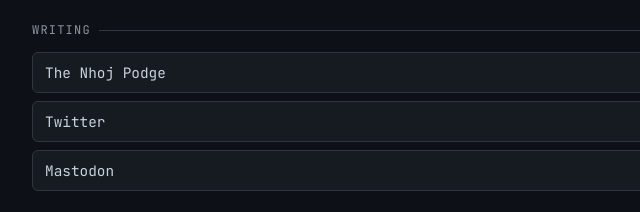
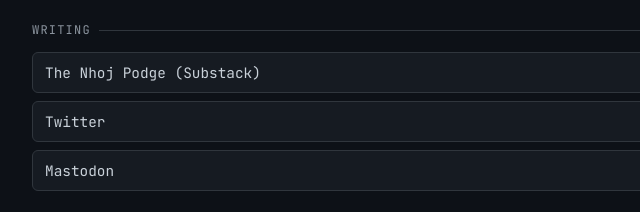
Before and after one commit to johnmarkos/nhoj.com, a plain HTML site: page index.html in a window 1280 px wide. Shown: the part 439-651 px from the top of the page, 258-898 px from the left. Drawn offline with Linux system fonts and the light colour scheme.

Commit message:
Add "(Substack)" to "The Nodge Podge"

```diff
--- a/index.html
+++ b/index.html
@@ -219,7 +219,7 @@
       <div class="section-header">Writing</div>
       <div class="links">
         <a href="https://nhoj.substack.com/" class="link">
-          <span class="link-name">The Nhoj Podge</span>
+          <span class="link-name">The Nhoj Podge (Substack)</span>
           <span class="link-arrow">&rarr;</span>
         </a>
         <a href="https://twitter.com/johnmarkos" class="link">
```
